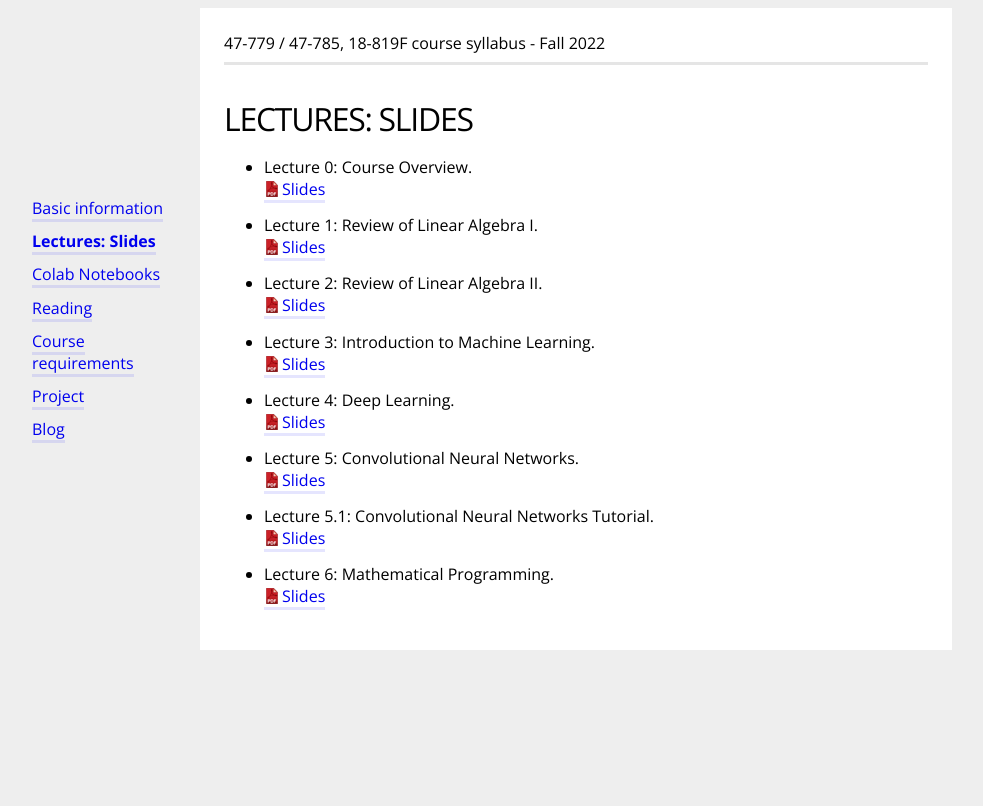
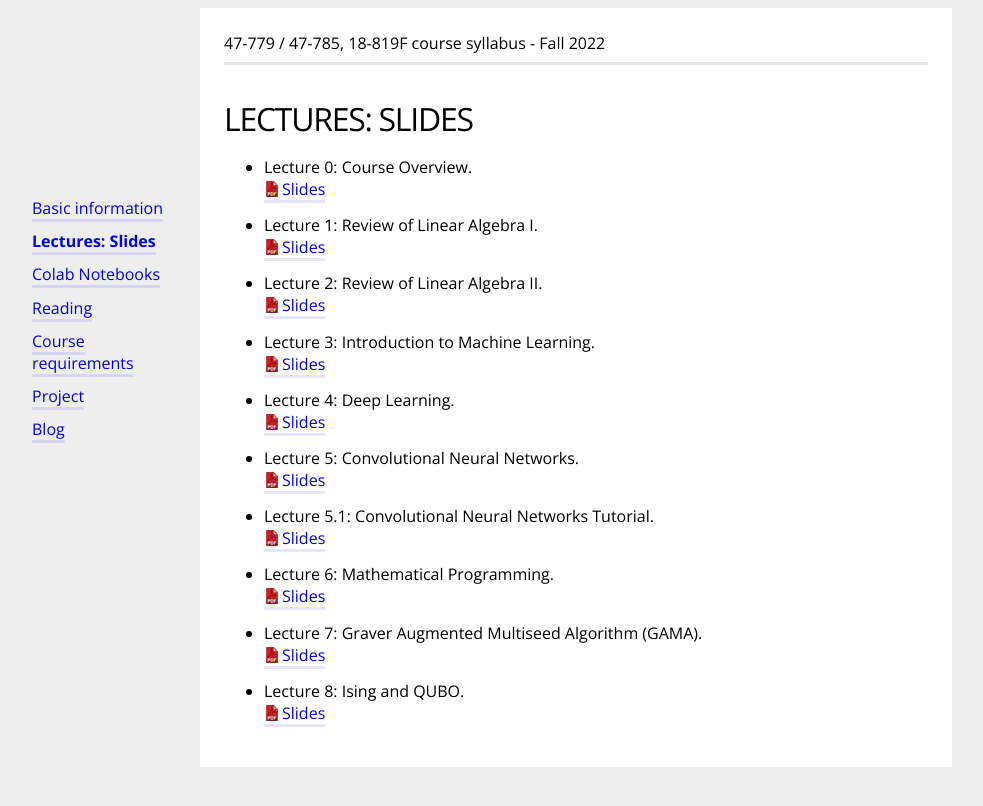
Before and after one commit to bernalde/QuIPML22, a Jekyll site: the page built from lecture.md, in a window 1280 px wide. Shown: the top 806 px of the page, without its empty margins (64-1047 px from the left). Built offline with Jekyll 4.4.1, drawn with Linux system fonts in a browser that asks for light colours.

Commit message:
Update lecture.md

```diff
--- a/lecture.md
+++ b/lecture.md
@@ -35,13 +35,15 @@ Here you can access all the lecture slides.
 - Lecture 6: Mathematical Programming.<br>
 <a href="slides/18-819F Lecture 6 - Mathematical Programming.pdf" download>Slides</a>
 
-<!-- - Lecture 5: Ising and QUBO.<br>
-<a href="slides/QUIP and QML Lecture 5 - Ising and QUBO.pdf" download>Slides</a>
+- Lecture 7: Graver Augmented Multiseed Algorithm (GAMA).<br>
+<a href="slides/18-819F Lecture 7 - Graver Augmented Multiseed Algorithm (GAMA).pdf" download>Slides</a>
 
-- Lecture 6: Deep Learning.<br>
-<a href="slides/QUIP and QML Lecture 6 - Deep Learning.pdf" download>Slides</a>
+ - Lecture 8: Ising and QUBO.<br>
+<a href="slides/QUIP and QML Lecture 8 - Ising and QUBO.pdf" download>Slides</a>
 
-- Lecture 7: Convolutional Neural Networks.<br>
+
+
+<!-- - Lecture 7: Convolutional Neural Networks.<br>
 <a href="slides/QUIP and QML Lecture 7 - Convolutional Neural Networks.pdf" download>Slides</a>
 
 - Lecture 8: Graver Augmented Multiseed Algorithm (GAMA).<br>
```
